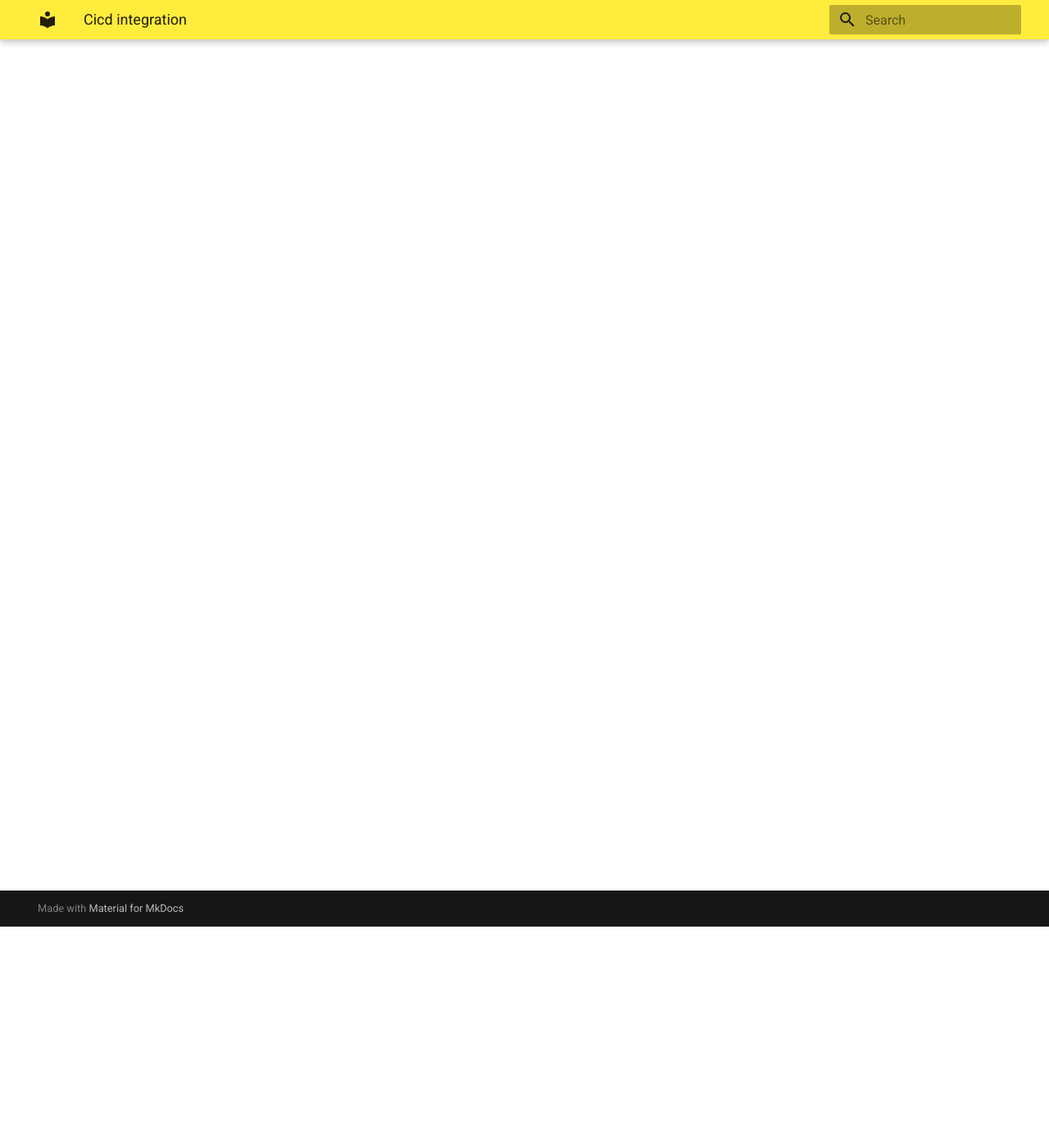
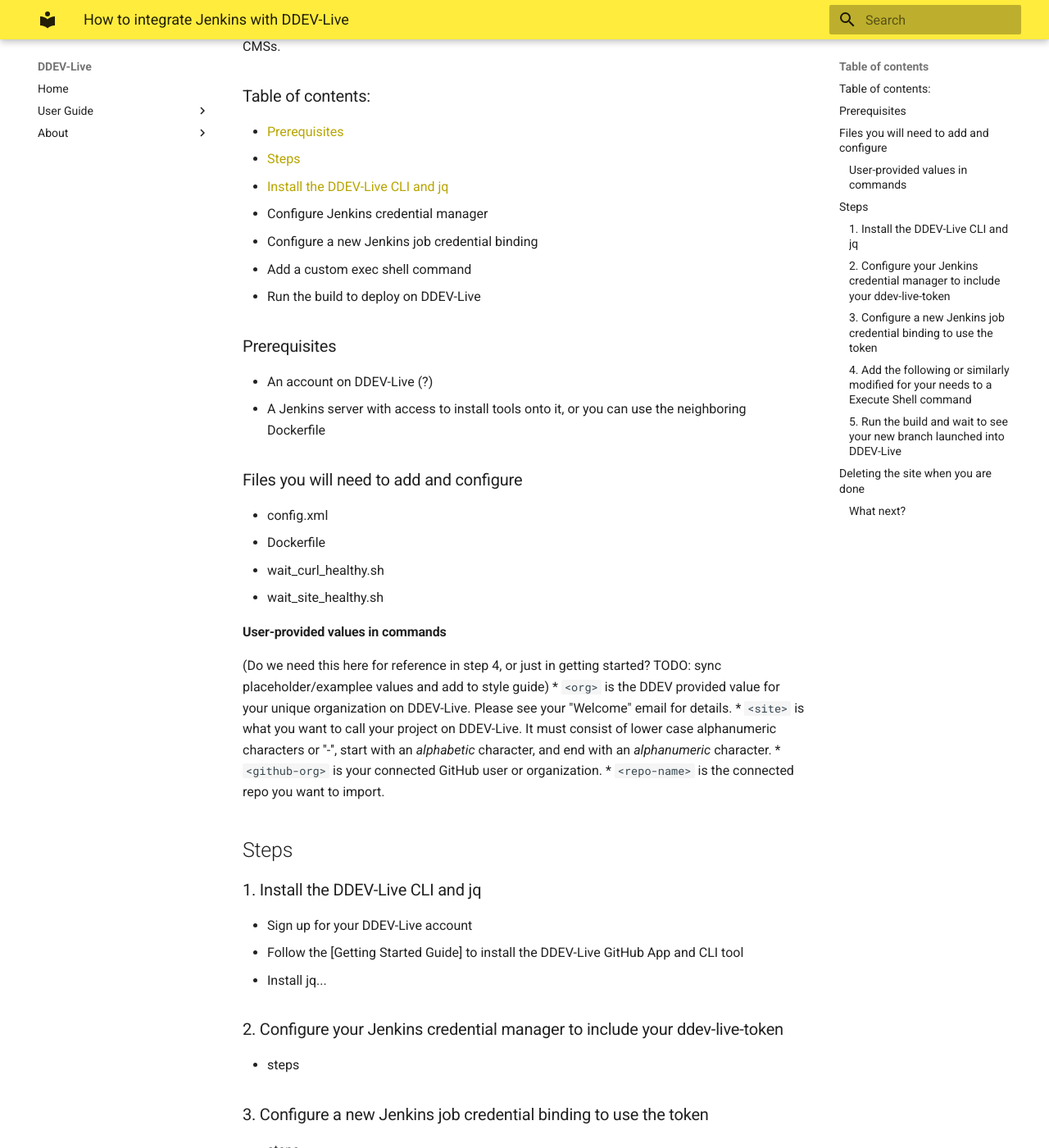
Before and after one commit to fru-io/docs-live, an MkDocs documentation site: the page built from docs/cicd-integration.md, in a window 1280 px wide and 1400 px high, scrolled down 270 px. Shown: the whole window at 82% size. Built offline with MkDocs 1.6.1 and Material for MkDocs 9.7.7, drawn with Linux system fonts in a browser that asks for light colours; some of the changed text lies outside the part shown.

Commit message:
Update cicd-integration.md
Starting framework for this guide. Save point.

````diff
--- a/docs/cicd-integration.md
+++ b/docs/cicd-integration.md
@@ -1 +1,75 @@
-Placeholder to start work on DDEV-Live CI/CD guide using Jenkins as the first example.
+# How to integrate Jenkins with DDEV-Live
+
+This guide will show you how to deploy a build from an existing Jenkins server to DDEV-Live.
+
+**Why you might need this:**
+* You want to demo work to clients so they can approve things in a user acceptance testing (UAT) environment.
+* You want to run functional tests.
+
+This how-to guide uses Drupal as an example. DDEV-Live supports many PHP applications and CMSs.
+
+### Table of contents:
+* [Prerequisites](#prerequisites)
+* [Steps](#steps)
+  * [Install the DDEV-Live CLI and jq](#1-install-the-ddev-live-cli-and-jq)
+  * Configure Jenkins credential manager
+  * Configure a new Jenkins job credential binding
+  * Add a custom exec shell command
+  * Run the build to deploy on DDEV-Live
+
+### Prerequisites
+* An account on DDEV-Live (?)
+* A Jenkins server with access to install tools onto it, or you can use the neighboring Dockerfile
+
+### Files you will need to add and configure
+* config.xml
+* Dockerfile
+* wait_curl_healthy.sh
+* wait_site_healthy.sh
+
+#### User-provided values in commands
+(Do we need this here for reference in step 4, or just in getting started? TODO: sync placeholder/examplee values and add to style guide)
+* `<org>` is the DDEV provided value for your unique organization on DDEV-Live. Please see your "Welcome" email for details.
+* `<site>` is what you want to call your project on DDEV-Live. It must consist of lower case alphanumeric characters or ''-'', start with an _alphabetic_ character, and end with an _alphanumeric_ character.
+* `<github-org>` is your connected GitHub user or organization.
+* `<repo-name>` is the connected repo you want to import.
+
+## Steps
+### 1. Install the DDEV-Live CLI and jq
+* Sign up for your DDEV-Live account
+* Follow the [Getting Started Guide] to install the DDEV-Live GitHub App and CLI tool
+* Install jq...
+
+### 2. Configure your Jenkins credential manager to include your ddev-live-token
+* steps
+
+### 3. Configure a new Jenkins job credential binding to use the token
+* steps
+
+### 4. Add the following or similarly modified for your needs to a Execute Shell command
+```
+eval $(/usr/share/jenkins/ref/.linuxbrew/bin/brew shellenv)
+
+SITENAME=staging-${GIT_BRANCH#*/}-$BUILD_NUMBER
+ddev-live auth --token=$TOKEN --default-org=your-org
+
+ddev-live create site drupal $SITENAME --github-repo=you/yourrepo --branch=$BRANCH_NAME
+/usr/share/jenkins/ref/ddev-live-test/wait_site_healthy.sh $SITENAME
+
+url=$(ddev-live describe site ${SITENAME} -o json | jq -r .previewUrl)
+/usr/share/jenkins/ref/ddev-live-test/wait_curl_healthy.sh $url
+```
+### 5. Run the build and wait to see your new branch launched into DDEV-Live
+(How to view the branch, what's available once it's built, such as rebuild?)
+
+## Deleting the site when you are done
+(How to delete a site from DDEV-Live, what this means for the site and your account)
+
+### What next?
+(What else might users ask at this point? what about permanent connections to jenkins? how to manage any changes throughout the components involved here? How this procss could apply with other services/tools?)
+
+We’d love to help you be successful with DDEV-Live. Read the [FAQs](https://dash.ddev.com/docs/faqs/) and if you have any additional questions, email our [Support team](mailto:support@ddev.com).
+
+What do you think? Send us your feedback about DDEV-Live using the [Feedback form](https://dash.ddev.com/feedback/).
+
+Last updated Thu 18 February 2020 22:00 UTC
````
